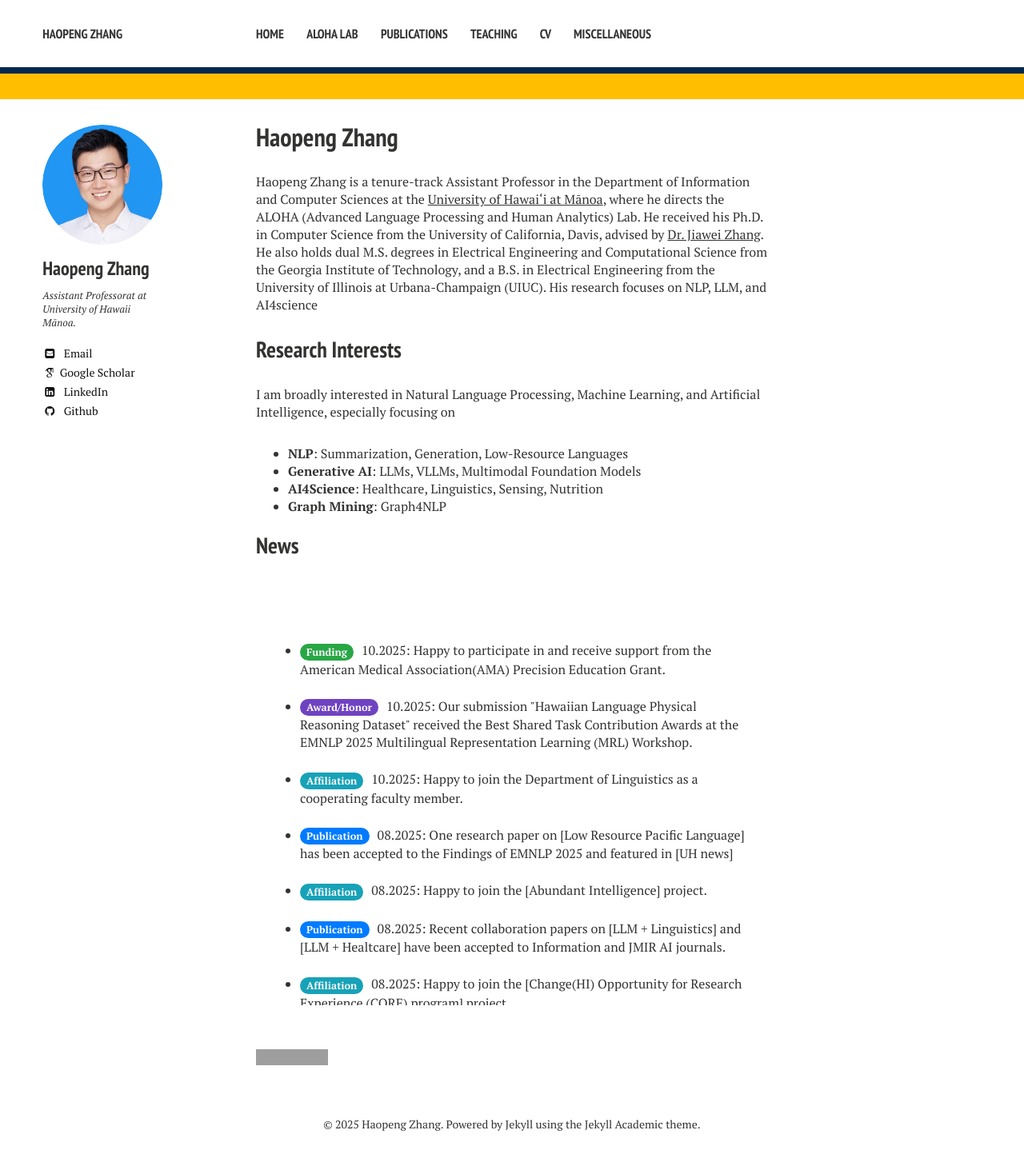
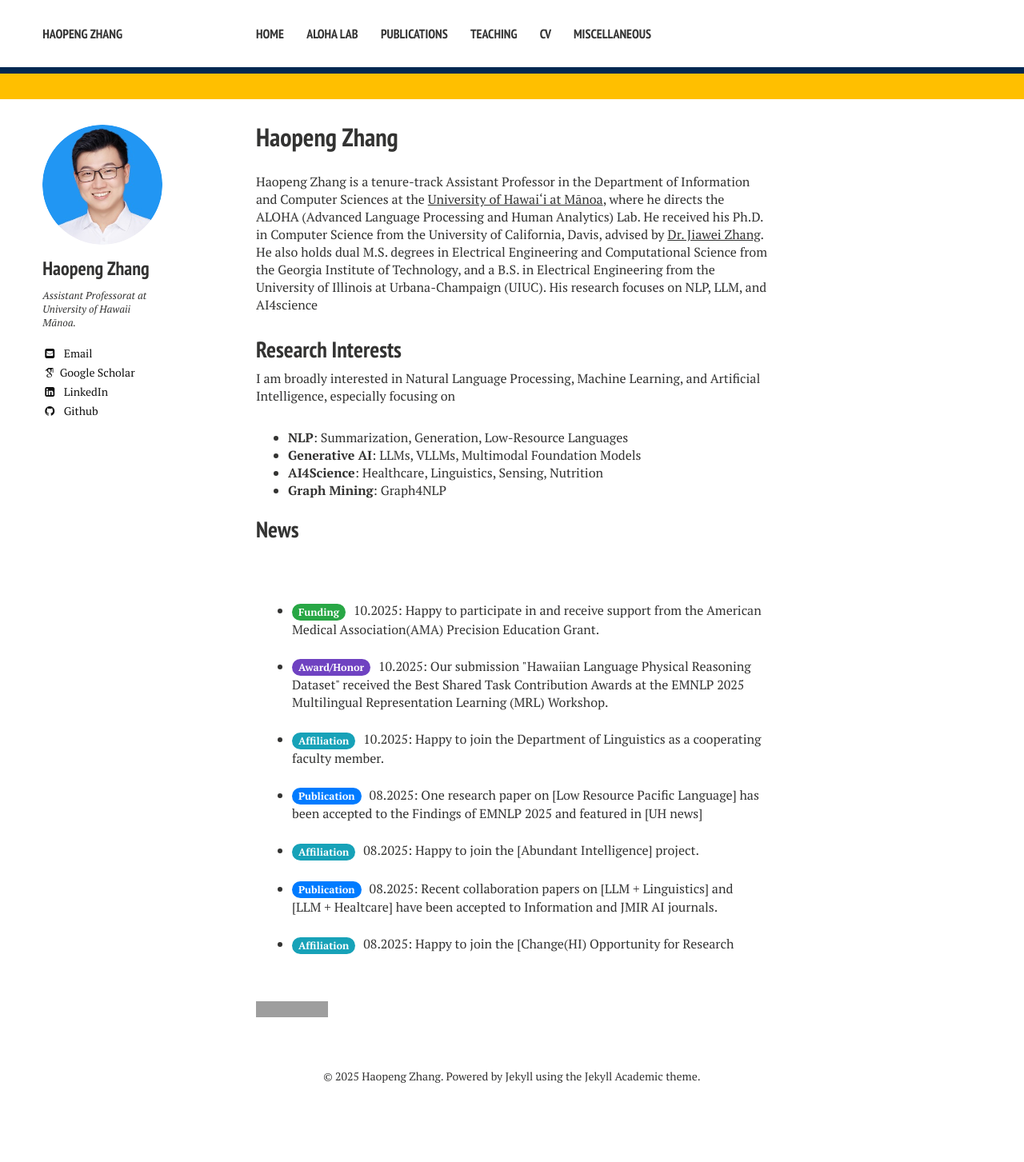
Before and after one commit to hpzhang94/hpzhang94.github.io, a Jekyll site: the page built from index.md, in a window 1280 px wide. Shown: the top 1453 px of the page at 80% size. Built offline with Jekyll 4.4.1, drawn with Linux system fonts in a browser that asks for light colours; nearby versions of some CDN libraries; some web fonts are replaced; grey boxes are pictures that could not be loaded.

Commit message:
Update index.md

```diff
--- a/index.md
+++ b/index.md
@@ -17,6 +17,9 @@ I am broadly interested in Natural Language Processing, Machine Learning, and Ar
 
 ## News
 <style>
+  h2 {
+    margin-bottom: 10px; /* Or 10px, 0.5rem, etc. Adjust as you like. */
+  }
   .news-tag {
     display: inline-block;
     padding: 2px 8px;
@@ -39,7 +42,7 @@ I am broadly interested in Natural Language Processing, Machine Learning, and Ar
   }
 </style>
 
-<div style="max-height: 500px; overflow-y: scroll; padding: 15px; border-radius: 2px;">
+<div style="max-height: 500px; overflow-y: scroll; padding: 5px; border-radius: 2px;">
   <ul class="news-list">
     <li><span class="news-tag tag-funding">Funding</span>10.2025: Happy to participate in and receive support from the <a href="https://www.ama-assn.org/education/changemeded-initiative/precision-education" target="_blank">American Medical Association(AMA) Precision Education Grant</a>.</li>
     <li><span class="news-tag tag-award">Award/Honor</span>10.2025: Our submission "Hawaiian Language Physical Reasoning Dataset" received the Best Shared Task Contribution Awards at the EMNLP 2025 Multilingual Representation Learning (MRL) Workshop.</li>
```
